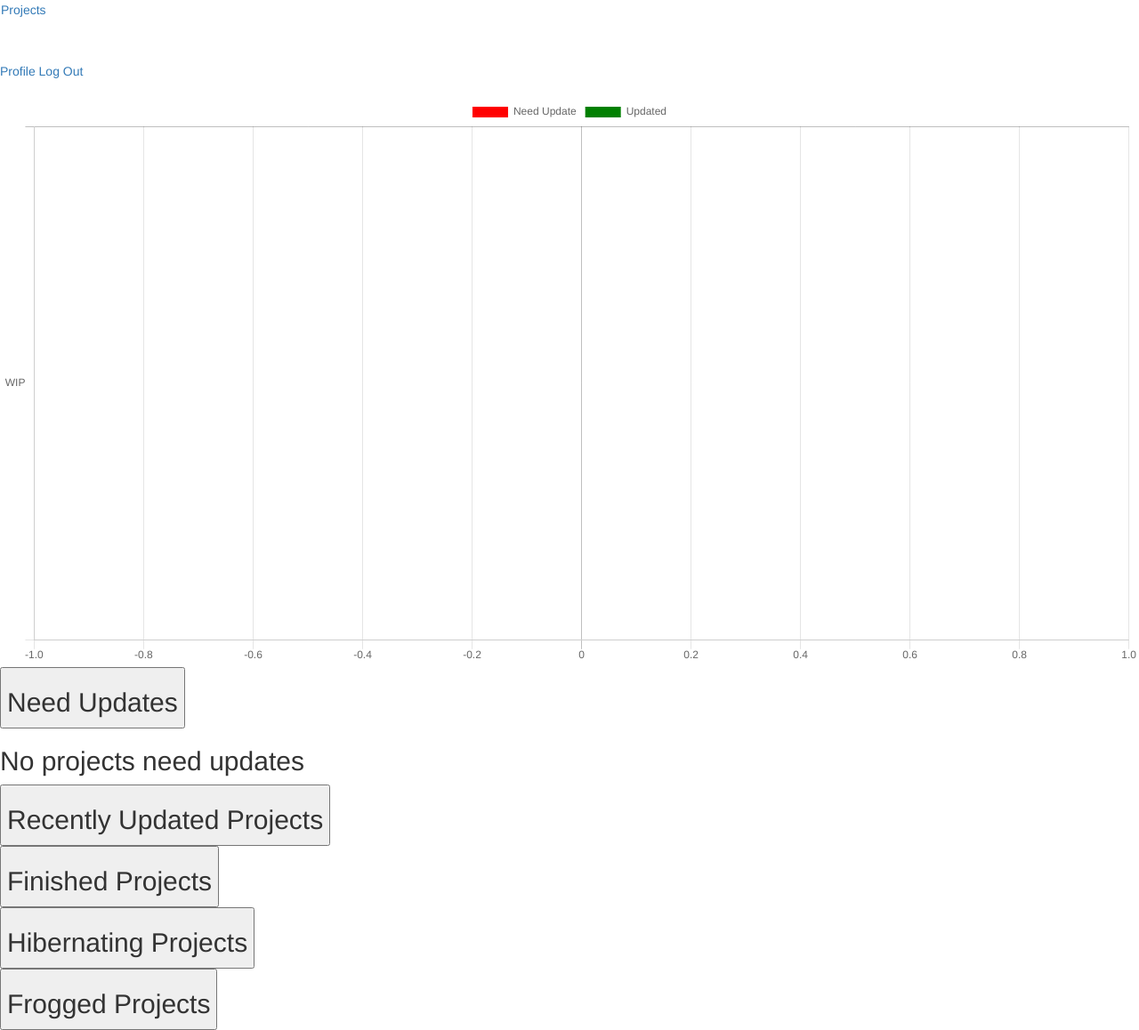
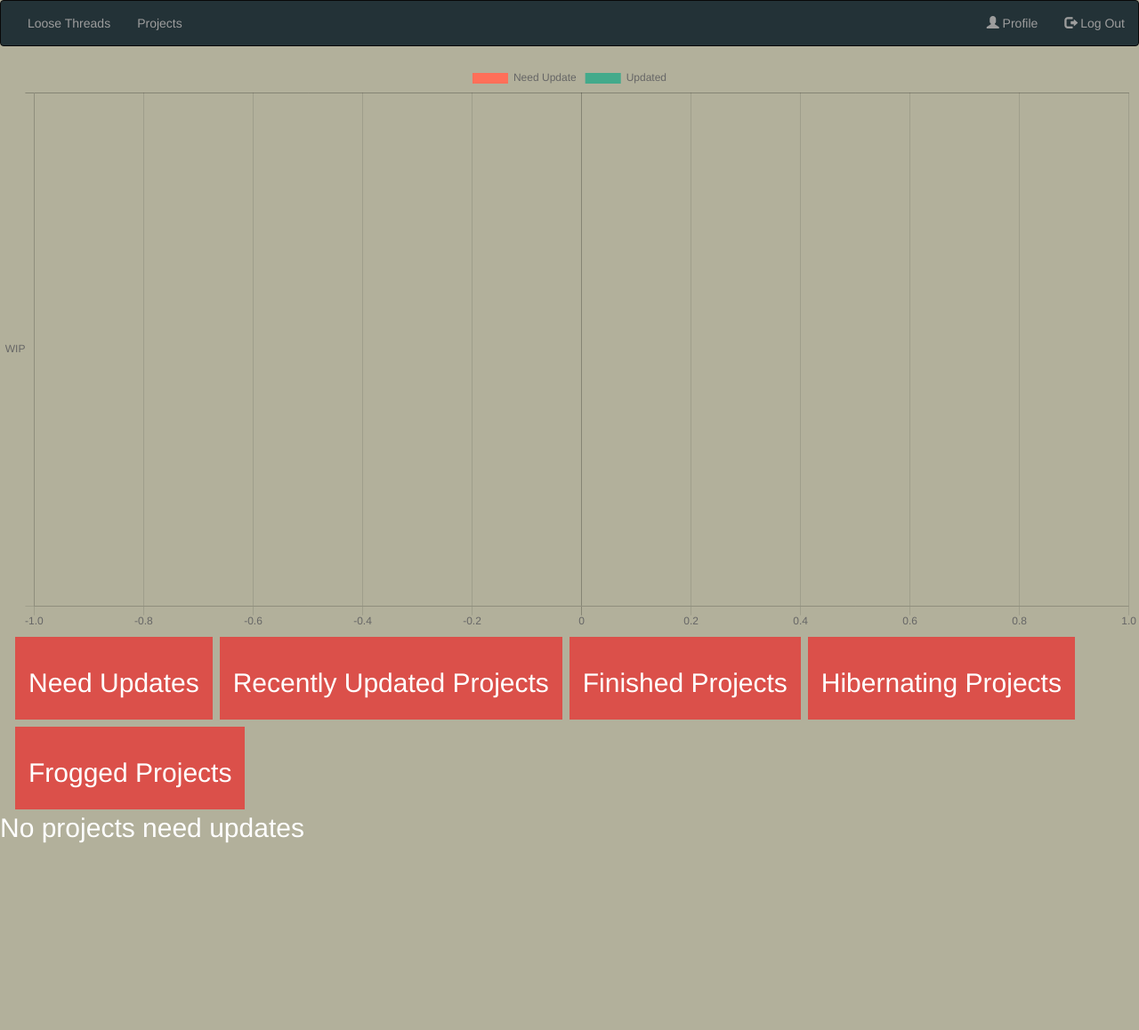
Before and after one commit to zoearon/ravelry_project_update, a Flask app: page /projects in a window 1280 px wide. Shown: the whole page at 89% size. After the commit the page ends 948 px from the top, so only its background shows below. Run offline with Flask 2, Linux system fonts and the light colour scheme; the visitor is signed in with stand-in values (Sample User, id 1); data comes from the database, SQL or seed files in the repository; data that the repository does not hold is empty; some libraries are stand-ins or nearby versions.

Commit message:
styled projects page

```diff
--- a/server.py
+++ b/server.py
@@ -164,20 +164,20 @@ def view_projects():
                         "label": "Need Update",
                         "data": [counts['need update']],
                         "backgroundColor": [
-                            "red"
+                            "#FF6F59"
                         ],
                         "hoverBackgroundColor": [
-                            "red"
+                            "#FF6F59"
                         ]
                     },
                     {
                         "label": "Updated",
                         "data": [counts['updated']],
                         "backgroundColor": [
-                            "green"
+                            "#43AA8B"
                         ],
                         "hoverBackgroundColor": [
-                            "green"
+                            "#43AA8B"
                         ]
                     }]}
 
--- a/static/project.js
+++ b/static/project.js
@@ -15,7 +15,7 @@ $('.frogged').on('click', function() {
 });
 $('div div').toggle();
 
-var options = { responsive: true };
+var options = { responsive: false };
 
 
 function donutChart(counts) {
--- /dev/null
+++ b/static/threads.css
@@ -0,0 +1,42 @@
+
+body {
+
+    color: white;
+    display: inline;
+    background-color: #B2B09B;
+
+}
+nav.navbar-inverse{
+    background-color: #233237;
+}
+.container div [style]{
+    display:block !important;
+}
+.col-xs-4 {
+    display: inline-block;
+    text-align: center;
+}
+}
+button {
+    display: inline-block;
+    color: #DB504A;
+}
+/*canvas {
+    display: block;
+}*/
+
+button {
+    display: inline-block;
+    background-color: #DB504A;
+    border: none;
+    color: white;
+    padding: 15px 15px;
+    text-align: center;
+    text-decoration: none;
+    font-size: 16px;
+    margin: 4px 2px;
+    cursor: pointer;
+}
+a {
+    color: #233237;
+}
--- a/templates/base.html
+++ b/templates/base.html
@@ -1,34 +1,45 @@
-<!doctype html>
+<!DOCTYPE html>
 <html>
 <head>
     <title> {% block title %} Project {% endblock %}</title>
+
+    <link rel="stylesheet" href="https://maxcdn.bootstrapcdn.com/bootstrap/3.3.7/css/bootstrap.min.css">
+    <script src="https://maxcdn.bootstrapcdn.com/bootstrap/3.3.7/js/bootstrap.min.js"></script>
+    <link rel="stylesheet" href="/static/threads.css">
     {% block head %}{% endblock %}
-    <link rel="stylesheet" href="https://maxcdn.bootstrapcdn.com/bootstrap/3.3.7/css/bootstrap.min.css">
 </head>
 
 <body>
-    <div class="navbar">
-        <a href="/projects">Projects</a>
-    </div>
-    {% if 'user' in session %}
-        <div class=userinfo>
-            <a href="/user">Profile</a>
-            <a href="/logout">Log Out</a>
+    <nav class="navbar navbar-inverse">
+      <div class="container-fluid">
+        <div class="navbar-header">
+          <a class="navbar-brand" href="#"></a>
         </div>
-    {% else %}
-        <div>
-            <a href="/login">Log In</a>
-        </div>
-    {% endif %}
+        <ul class="nav navbar-nav">
+          <li><a href="/">Loose Threads</a></li>
+          <li><a href="/projects">Projects</a></li>
+
+        </ul>
+        <ul class="nav navbar-nav navbar-right">
+          {% if 'user' in session %}
+          <li><a href="/user"><span class="glyphicon glyphicon-user"></span> Profile</a></li>
+          <li><a href="/logout"><span class="glyphicon glyphicon-log-out"></span> Log Out</a></li>
+          {% else %}
+          <li><a href="/login"><span class="glyphicon glyphicon-log-in"></span> Log In</a></li>
+          {% endif %}
+        </ul>
+      </div>
+    </nav>
+
     <div id="flash">
         <h3></h3>
         {% for message in get_flashed_messages() %}
             <h3>{{message}}</h3>
         {% endfor %}
     </div>
+
     {% block content %}
         Content goes here
     {% endblock %}
-
 </body>
 </html>
--- a/templates/project_details.html
+++ b/templates/project_details.html
@@ -6,7 +6,7 @@
 <div class=userinfo>
 </div>
 <div class=project>
-    Project Name: {{project.name}}<br>
+    <h3>{{project.name}}</h3><br>
     <a href="https://www.ravelry.com/projects/{{username}}/{{project.rav_page}}">Ravelry Page</a><br>
     Pattern: {{project.pattern_name}}<br>
     Last Updated: {{project.updated_at}}<br>
@@ -20,9 +20,11 @@
   </div>
 </div>
 </div>
-<div class=pics>
+<div class="pics">
     {% for img in images %}
+      <div class="col-xs-12 col-md-6">
         <img src="{{img.url}}">
+      </div>
     {% endfor %}
 <div class=update>
     <button> <h3>Update Project </h3></button>
--- a/templates/projects.html
+++ b/templates/projects.html
@@ -1,25 +1,33 @@
 {% extends 'base.html' %}
 
-{% block title %}{% endblock %}
-{% block head %}<script src="https://code.jquery.com/jquery.js"></script>
-<script src=
-  "https://cdnjs.cloudflare.com/ajax/libs/Chart.js/2.2.1/Chart.js">
-</script>
+{% block title %}Projects{% endblock %}
+{% block head %}
+
+<script src="https://code.jquery.com/jquery.js"></script>
+
 {% endblock %}
 {% block content %}
+
+
             <div id="project-chart">
               <canvas id="donutChart"></canvas>
               <div id="projectLegend" class="chart-legend"></div>
         </div>
-<div id="update-chart">
+        <div id="update-chart" >
           <canvas id="donutChart2"></canvas>
           <div id="updateLegend" class="chart-legend"></div>
         </div>
-<div class=need>
-    <button><h2> Need Updates </h2></button>
+        <div class="col-xs-12">
+        <button class='need status'><h2> Need Updates </h2></button>
+        <button class='updated status'><h2> Recently Updated Projects </h2></button>
+        <button class='finished'><h2>Finished Projects</h2></button>
+        <button class='hibernating status'><h2>Hibernating Projects</h2></button>
+        <button class='frogged status'><h2>Frogged Projects</h2></button>
+    </div>
+        <div class='need status'>
             {% if needUpdate %}
                 {% for project, update in needUpdate %}
-            <div class=project>
+                    <div class="project col-xs-4">
                         <a href="/projects/{{project.project_id}}"><h3 class=name> {{project.name}} </h3></a>
                         <p> Last update was {{update}} days ago. </p>
                         <br>
@@ -29,36 +37,32 @@
                 <h2> No projects need updates </h2>
             {% endif %}
         </div>
-<div class=updated>
-    <button><h2> Recently Updated Projects </h2></button>
+        <div class='updated status'>
             {% for project, update in updated %}
-        <div class=project>
+                <div class="project col-xs-4">
                     <a href="/projects/{{project.project_id}}"><h3 class=name> {{project.name}} </h3></a>
                     <p> Last update was {{update}} days ago. </p>
                     <br>
                 </div>
             {% endfor %}
         </div>
-<div class=finished>
-    <button><h2>Finished Projects</h2></button>
+        <div class='finished status'>
             {% for project in finished %}
-        <div class=project>
+                <div class="project col-xs-4">
                     <a href="/projects/{{project.project_id}}"><h3 class=name> {{project.name}} </h3></a>
                 </div>
             {% endfor %}
         </div>
-<div class=hibernating>
-    <button><h2>Hibernating Projects</h2></button>
+        <div class='hibernating status'>
             {% for project in hibernate %}
-        <div class=project>
+                <div class="project col-xs-4">
                     <a href="/projects/{{project.project_id}}"><h3 class=name> {{project.name}} </h3></a>
                 </div>
             {% endfor %}
         </div>
-<div class=frogged>
-    <button><h2>Frogged Projects</h2></button>
+        <div class='frogged status'>
             {% for project in frogged %}
-        <div class=project>
+                <div class="project col-xs-4">
                     <a href="/projects/{{project.project_id}}"><h3 class=name> {{project.name}} </h3></a>
                 </div>
             {% endfor %}
@@ -67,13 +71,18 @@
     var mess = "{{counts['need update']}} projects haven't been updated in {{freq}} days!";
     alert(mess);
 </script>
+<script src=
+  "https://cdnjs.cloudflare.com/ajax/libs/Chart.js/2.2.1/Chart.js">
+</script>
 
 <script src="/static/project.js"></script>
+
 <script>
     var counts = {{dict|safe}};
     donutChart(counts);
     var wips = {{wip|safe}};
     barChart(wips);
 </script>
+<script src="https://maxcdn.bootstrapcdn.com/bootstrap/3.3.7/js/bootstrap.min.js"></script>
 
 {% endblock %}
```
Also changed, not shown: seed.py (+6 -6 lines). Lines whose indentation alone changed are shown as unchanged.
